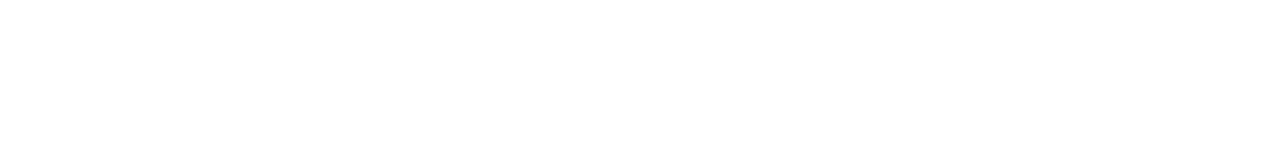
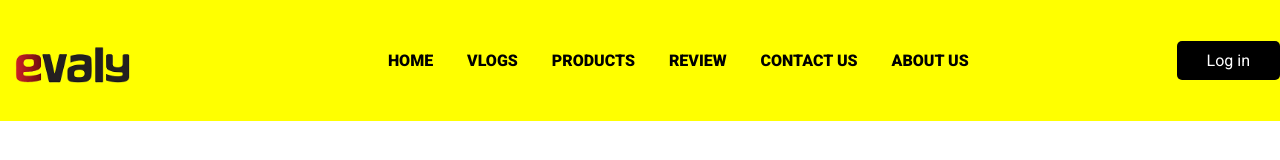
Before and after one commit to Refat-Ullah/Evaly, a plain HTML site: page index.html in a window 1280 px wide. Drawn offline with Linux system fonts and the light colour scheme.

Commit message:
menu done

```diff
--- a/index.html
+++ b/index.html
@@ -14,6 +14,29 @@
 <link rel="stylesheet" href="style.css">
 </head>
 <body>
+    <!-- Navigation part start -->
+    <header class="main-header">
 
+            <div>
+                <img src="images/logo-removebg-preview.png" alt="" width="150">
+            </div>
+            <div class="menu">
+                <a href="#">Home</a>
+                <a href="#">vlogs</a>
+                <a href="#">products</a>
+                <a href="#">review</a>
+                <a href="#">contact us</a>
+                <a href="#">about us</a>
+            </div>
+            <div class="btn">
+                <a href="#">Log in</a>
+            </div>
+
+
+
+        </header>
+
+
+    <!-- Navigation part end -->
 </body>
 </html>
--- a/style.css
+++ b/style.css
@@ -1,5 +1,37 @@
 body{
     font-family: 'Open Sans', sans-serif;
 font-family: 'Roboto', sans-serif;
-
+margin: auto;
 }
+.container{
+    margin: 1200px;
+}
+/* navigation part start  */
+.main-header{
+    display: flex;
+    align-items: center;
+    justify-content: space-between;
+    background-color: yellow;
+}
+.menu a{
+    text-decoration: none;
+    color: black;
+    text-transform: uppercase;
+    margin-left: 30px;
+    font-weight: 700;
+}
+.menu a:hover{
+    color: white;
+}
+.btn a{
+    text-decoration: none;
+    background-color: black;
+    color: white;
+    padding: 10px 30px 10px 30px;
+    border-radius: 5px;
+}
+.btn a:hover{
+    background-color: white;
+    color: black;
+}
+/* navigation part start  */
```
Also changed, not shown: images/logo-removebg-preview.png (added).
